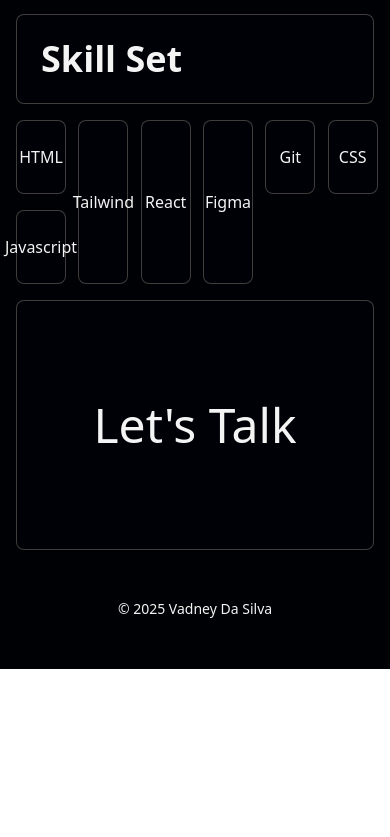
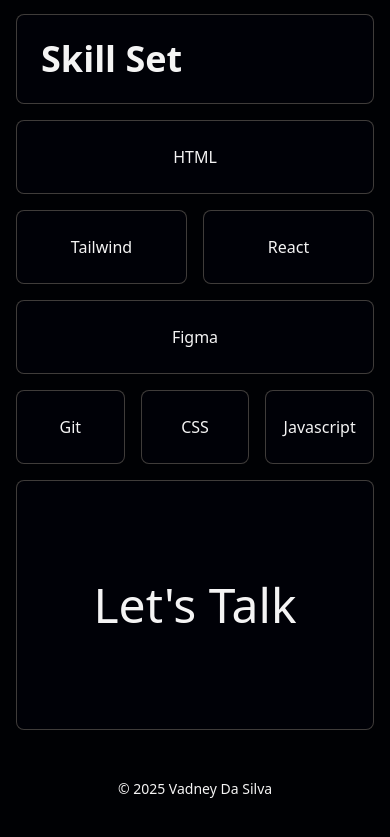
Before and after one commit to YendavAvlis/landing-page, a React (Vite) app: page / in a window 390 px wide. Shown: the part 1343-2180 px from the top of the page. Before the commit the page ends 2012 px from the top, so only its background shows below. Built offline with nearby package versions, Linux system fonts and the light colour scheme.

Commit message:
Skills Reorded Mobile Responsiveness

```diff
--- a/src/components/Bento.jsx
+++ b/src/components/Bento.jsx
@@ -190,25 +190,25 @@ const Logo = () => {
 const Tecnologies = () => {
   return(
     <>
-      <Block className='col-span-2 md:col-span-3 flex items-center justify-center'>
+      <Block className='col-span-12 md:col-span-3 flex items-center justify-center'>
         <h1>HTML</h1>
       </Block>
-      <Block className='col-span-2 row-span-2 md:col-span-2 flex items-center justify-center'>
+      <Block className='col-span-6 row-span-2 md:col-span-2 flex items-center justify-center'>
         <h1>Tailwind</h1>
       </Block>
-      <Block className='col-span-2 row-span-2 md:col-span-2 flex items-center justify-center'>
+      <Block className='col-span-6 row-span-2 md:col-span-2 flex items-center justify-center'>
         <h1>React</h1>
       </Block>
-      <Block className='col-span-2 row-span-2 md:col-span-2 flex items-center justify-center'>
+      <Block className='col-span-12 row-span-2 md:col-span-2 flex items-center justify-center'>
         <h1>Figma</h1>
       </Block>
-      <Block className='col-span-2 md:col-span-3 flex items-center justify-center'>
+      <Block className='col-span-4 md:col-span-3 flex items-center justify-center'>
         <h1>Git</h1>
       </Block>
-      <Block className='col-span-2 md:col-span-3 flex items-center justify-center'>
+      <Block className='col-span-4 md:col-span-3 flex items-center justify-center'>
         <h1>CSS</h1>
       </Block>
-      <Block className='col-span-2  md:col-span-3 flex items-center justify-center'>
+      <Block className='col-span-4  md:col-span-3 flex items-center justify-center'>
         <h1>Javascript</h1>
       </Block>
     </>
```
